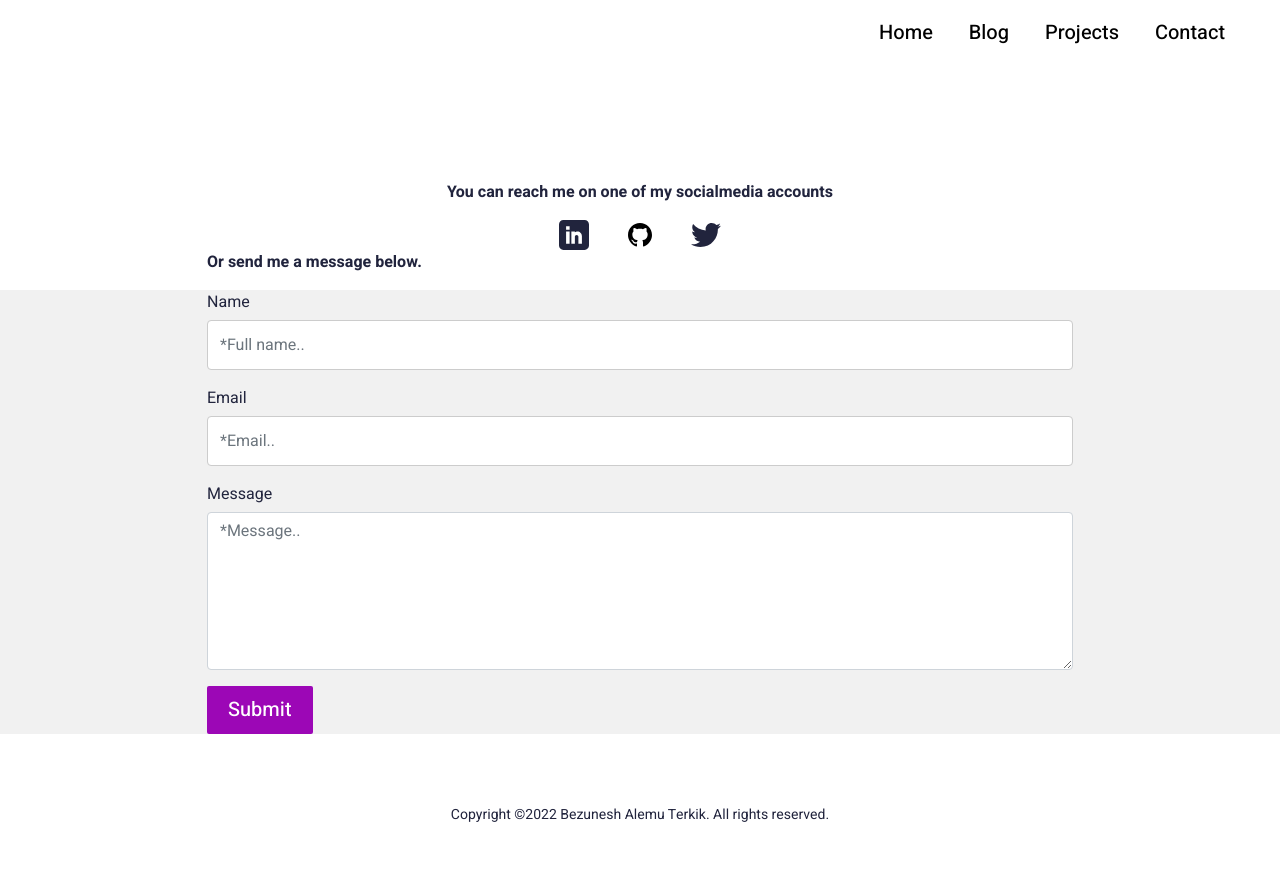
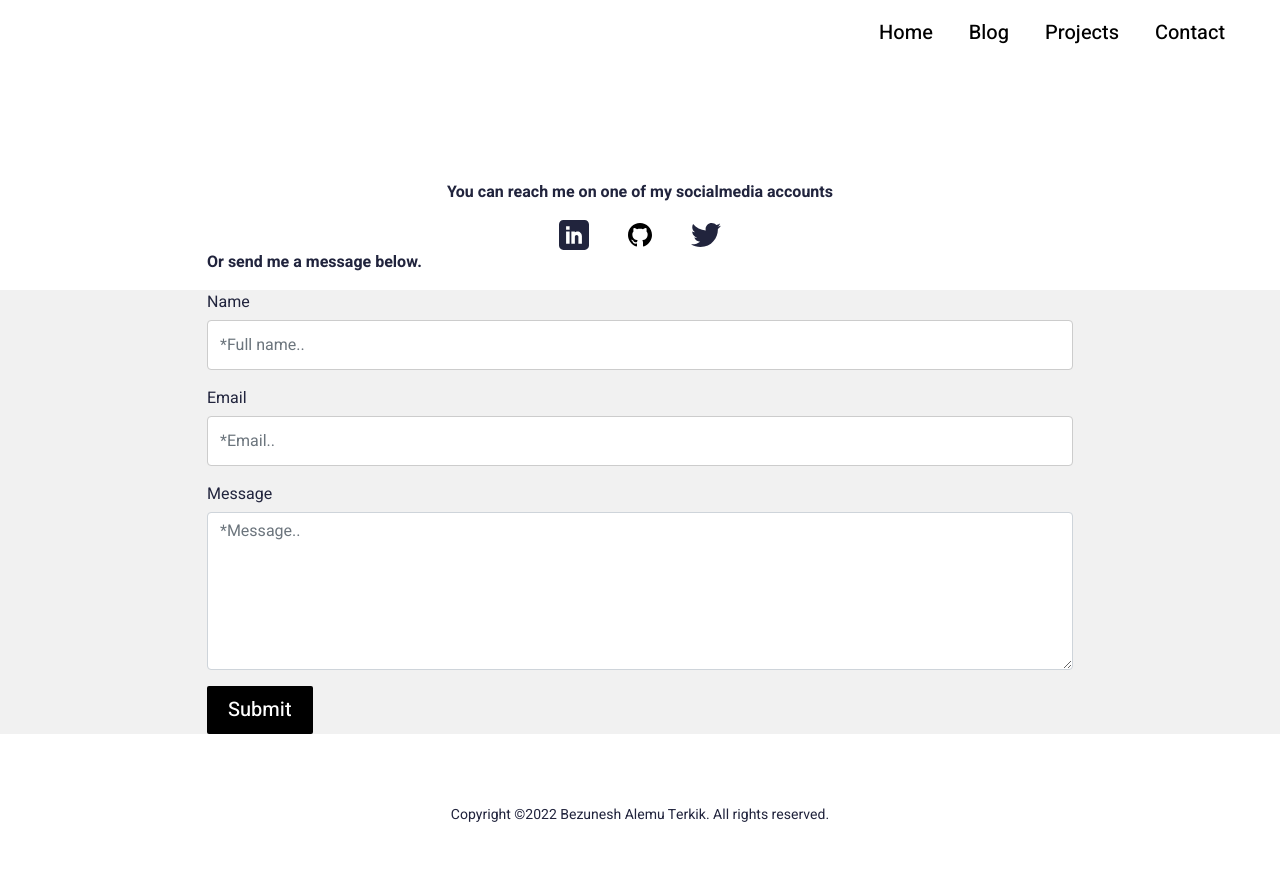
Before and after one commit to bezunesh/bezunesh, a Django app: page /contact/ in a window 1280 px wide. Run offline with Django 3.2, Linux system fonts and the light colour scheme; some libraries are stand-ins or nearby versions.

Commit message:
fix: Changes hover color

```diff
--- a/main/static/main/css/style.css
+++ b/main/static/main/css/style.css
@@ -2,9 +2,9 @@
 /* font-family: 'Courier Prime', monospace;
 font-family: 'Heebo', sans-serif; */
 :root {
-  --primaryColor: #9C07B6;
+  --primaryColor: #000000;
   --primaryDarkColor: #3D0048;
-  --primaryHoverColor: #900AA8;
+  --primaryHoverColor: blue;
   --secondaryColor: #F9B000;
   --baseColor: #21243D;
   --baseFont: 'Heebo', sans-serif;
```
